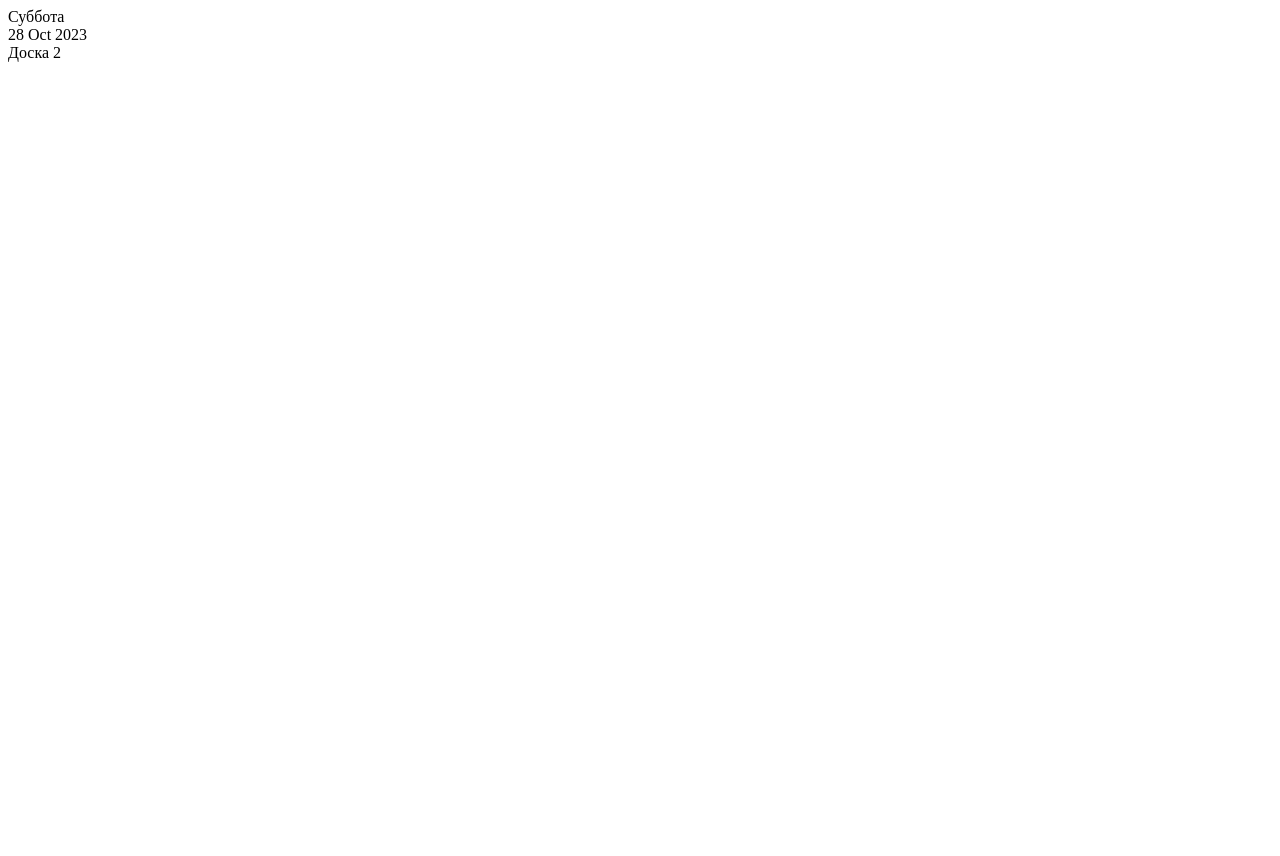
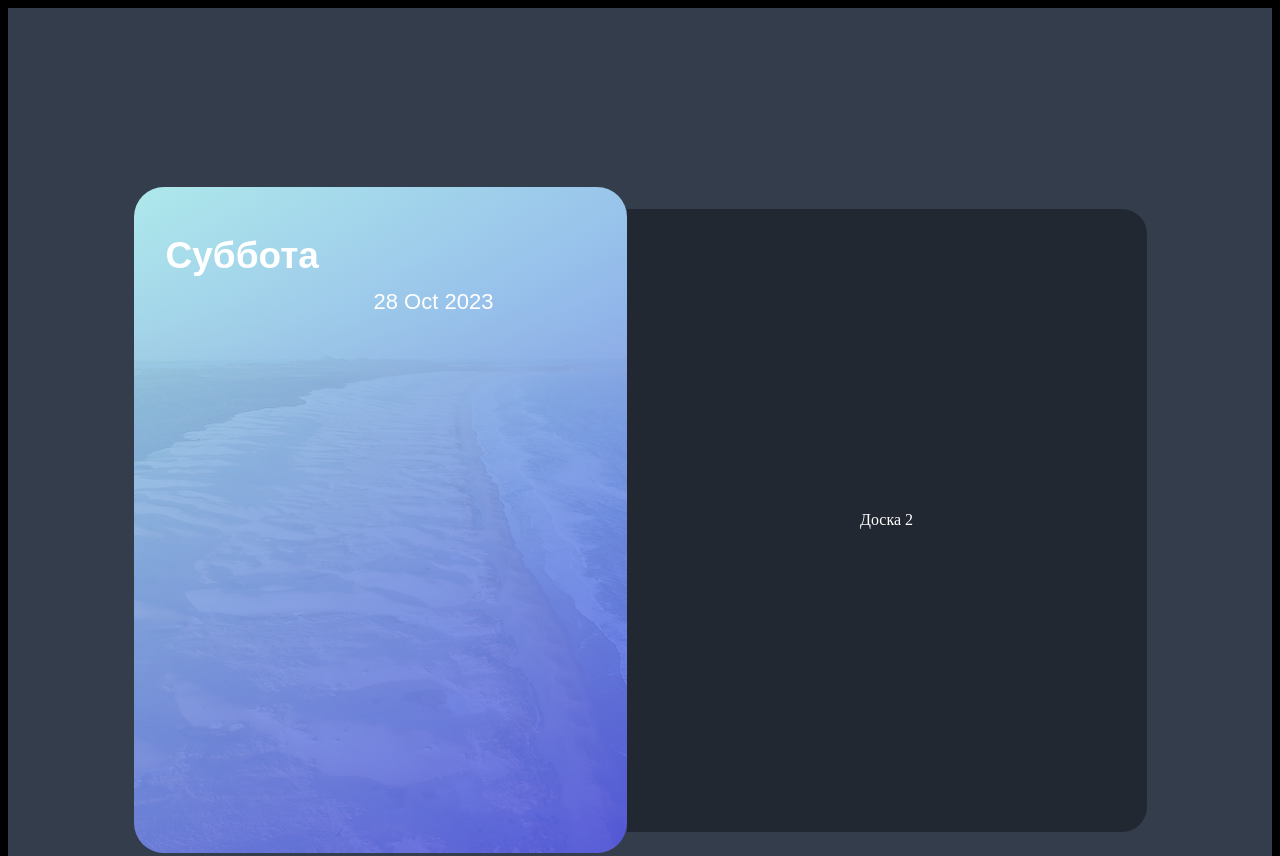
Before and after one commit to legkovoyg/Weathermap, a plain HTML site: page index dz.html in a window 1280 px wide. Shown: the top 856 px of the page. Before the commit the page ends 800 px from the top, so only its background shows below. Drawn offline with Linux system fonts and the light colour scheme; files whose address does not match are found by name.

Commit message:
Update index dz.html

```diff
--- a/index dz.html
+++ b/index dz.html
@@ -3,7 +3,8 @@
 <head>
     <meta charset="UTF-8">
     <meta name="viewport" content="width=device-width, initial-scale=1.0">
-    <title>Document</title>
+    <title>Приложение погоды</title>
+    <link rel ="stylesheet" href = "style.css">
 </head>
 <body>
     <div class = "container">
```
